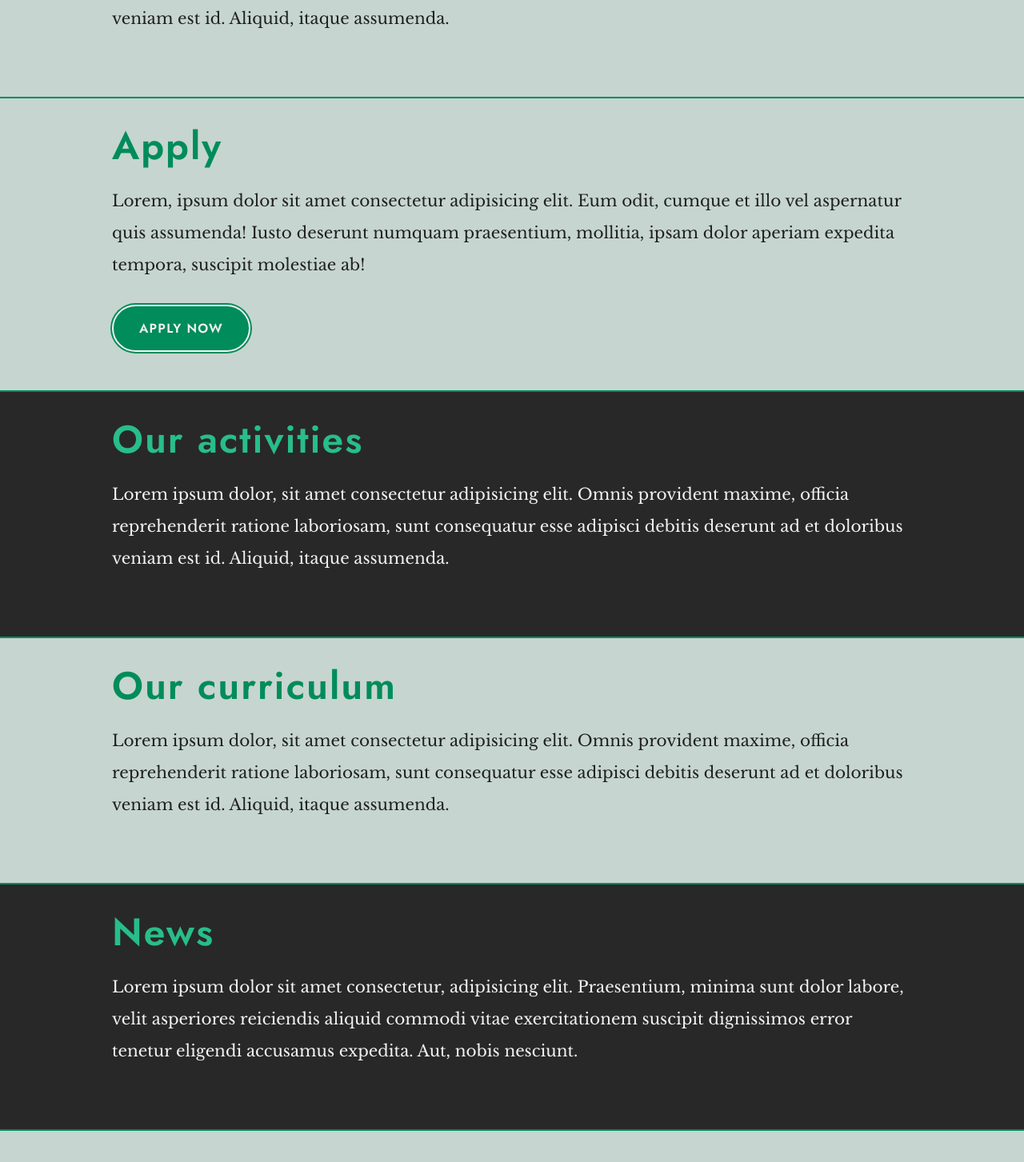
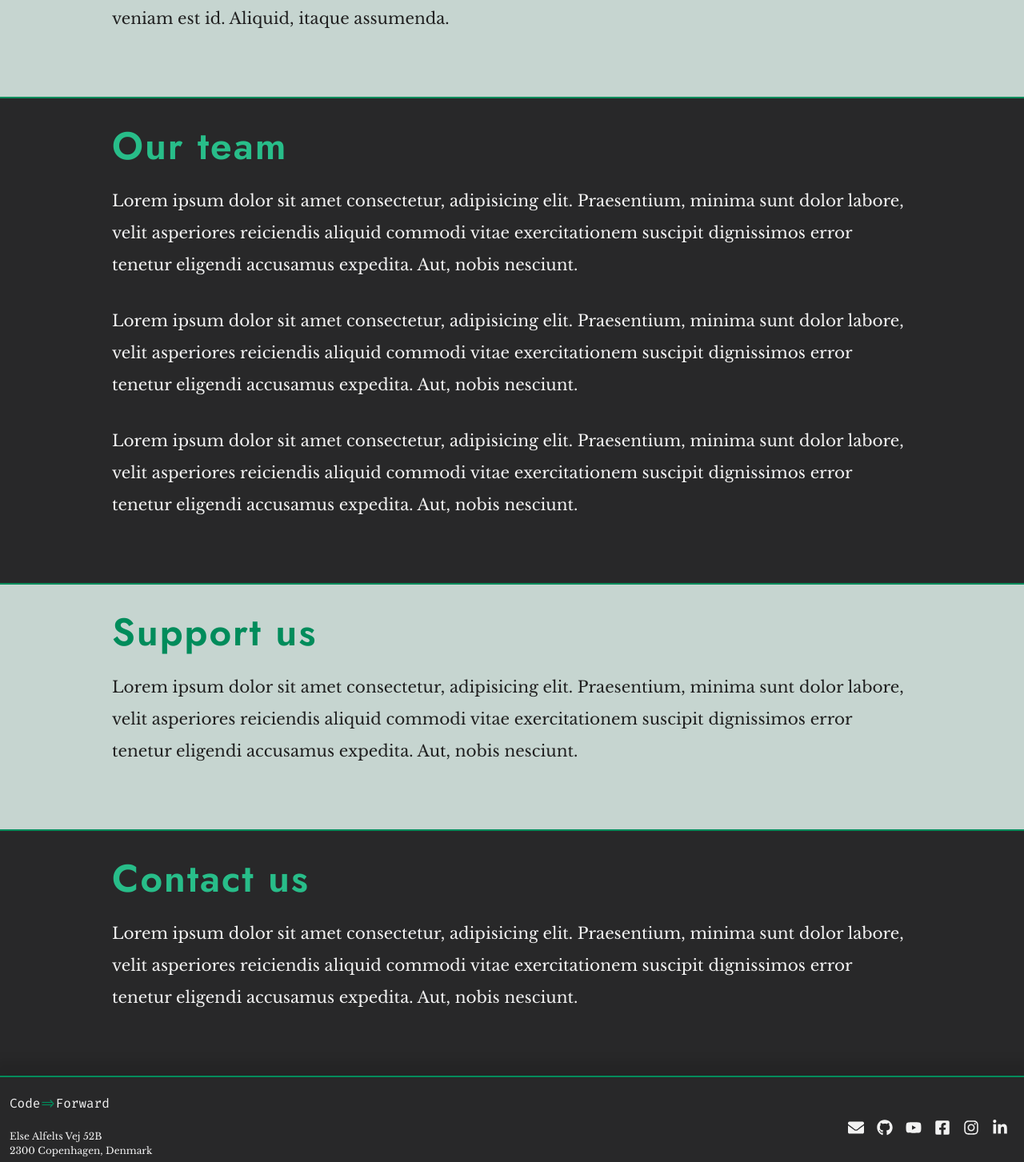
Before and after one commit to code-forward-dk/website, a React (Create React App) app: page / in a window 1280 px wide. Shown: the part 1400-2853 px from the top of the page at 80% size. Built offline with nearby package versions, Linux system fonts and the light colour scheme.

Commit message:
Deleted some sections

```diff
--- a/src/Activities.tsx
+++ /dev/null
@@ -1,15 +0,0 @@
-import Section from "./Section";
-
-const Activities = () => (
-  <Section isDark>
-    <h2>Our activities</h2>
-    <p>
-      Lorem ipsum dolor, sit amet consectetur adipisicing elit. Omnis provident
-      maxime, officia reprehenderit ratione laboriosam, sunt consequatur esse
-      adipisci debitis deserunt ad et doloribus veniam est id. Aliquid, itaque
-      assumenda.
-    </p>
-  </Section>
-);
-
-export default Activities;
--- a/src/Apply.css
+++ /dev/null
@@ -1,24 +0,0 @@
-.apply button {
-  padding: 1em 2em;
-  border-radius: 3em;
-  text-transform: uppercase;
-  font-weight: bold;
-  font-size: 16px;
-  border: 2px solid var(--color-white);
-  background-color: var(--color-brand);
-  color: var(--color-white);
-  letter-spacing: 0.075em;
-  cursor: pointer;
-  box-shadow: 0 0 0 2px var(--color-brand);
-  transition: background-color 0.2s;
-}
-
-.apply button:is(:hover, :focus) {
-  outline: 0;
-  background-color: var(--color-brand-dark);
-}
-
-.apply button:active {
-  outline: 0;
-  background-color: var(--color-brand-darker);
-}
--- a/src/Apply.tsx
+++ /dev/null
@@ -1,17 +0,0 @@
-import Section from "./Section";
-
-import "./Apply.css";
-
-const Apply = () => (
-  <Section className="apply">
-    <h2>Apply</h2>
-    <p>
-      Lorem, ipsum dolor sit amet consectetur adipisicing elit. Eum odit, cumque
-      et illo vel aspernatur quis assumenda! Iusto deserunt numquam praesentium,
-      mollitia, ipsam dolor aperiam expedita tempora, suscipit molestiae ab!
-    </p>
-    <button>Apply now</button>
-  </Section>
-);
-
-export default Apply;
--- a/src/Join.tsx
+++ /dev/null
@@ -1,15 +0,0 @@
-import Section from "./Section";
-
-const Join = () => (
-  <Section>
-    <h2>Get involved</h2>
-    <p>
-      Lorem ipsum dolor sit amet consectetur, adipisicing elit. Praesentium,
-      minima sunt dolor labore, velit asperiores reiciendis aliquid commodi
-      vitae exercitationem suscipit dignissimos error tenetur eligendi accusamus
-      expedita. Aut, nobis nesciunt.
-    </p>
-  </Section>
-);
-
-export default Join;
--- a/src/Main.tsx
+++ b/src/Main.tsx
@@ -1,12 +1,7 @@
 import Splash from "./Splash";
 import Mission from "./Mission";
-import Manifesto from "./Manifesto";
-import Apply from "./Apply";
-import Activities from "./Activities";
 import Curriculum from "./Curriculum";
-import News from "./News";
 import Team from "./Team";
-import Join from "./Join";
 import Donate from "./Donate";
 import Contact from "./Contact";
 
@@ -14,14 +9,9 @@ const Main = () => (
   <main className="site-main">
     <Splash />
     <Mission />
-    <Manifesto />
-    <Apply />
-    <Activities />
     <Curriculum />
-    <News />
+    <Team />
     <Donate />
-    <Team />
-    <Join />
     <Contact />
   </main>
 );
--- a/src/Manifesto.tsx
+++ /dev/null
@@ -1,15 +0,0 @@
-import Section from "./Section";
-
-const Manifesto = () => (
-  <Section>
-    <h2>The CodeForward Manifesto</h2>
-    <p>
-      Lorem ipsum dolor, sit amet consectetur adipisicing elit. Omnis provident
-      maxime, officia reprehenderit ratione laboriosam, sunt consequatur esse
-      adipisci debitis deserunt ad et doloribus veniam est id. Aliquid, itaque
-      assumenda.
-    </p>
-  </Section>
-);
-
-export default Manifesto;
--- a/src/News.tsx
+++ /dev/null
@@ -1,15 +0,0 @@
-import Section from "./Section";
-
-const News = () => (
-  <Section isDark>
-    <h2>News</h2>
-    <p>
-      Lorem ipsum dolor sit amet consectetur, adipisicing elit. Praesentium,
-      minima sunt dolor labore, velit asperiores reiciendis aliquid commodi
-      vitae exercitationem suscipit dignissimos error tenetur eligendi accusamus
-      expedita. Aut, nobis nesciunt.
-    </p>
-  </Section>
-);
-
-export default News;
```
